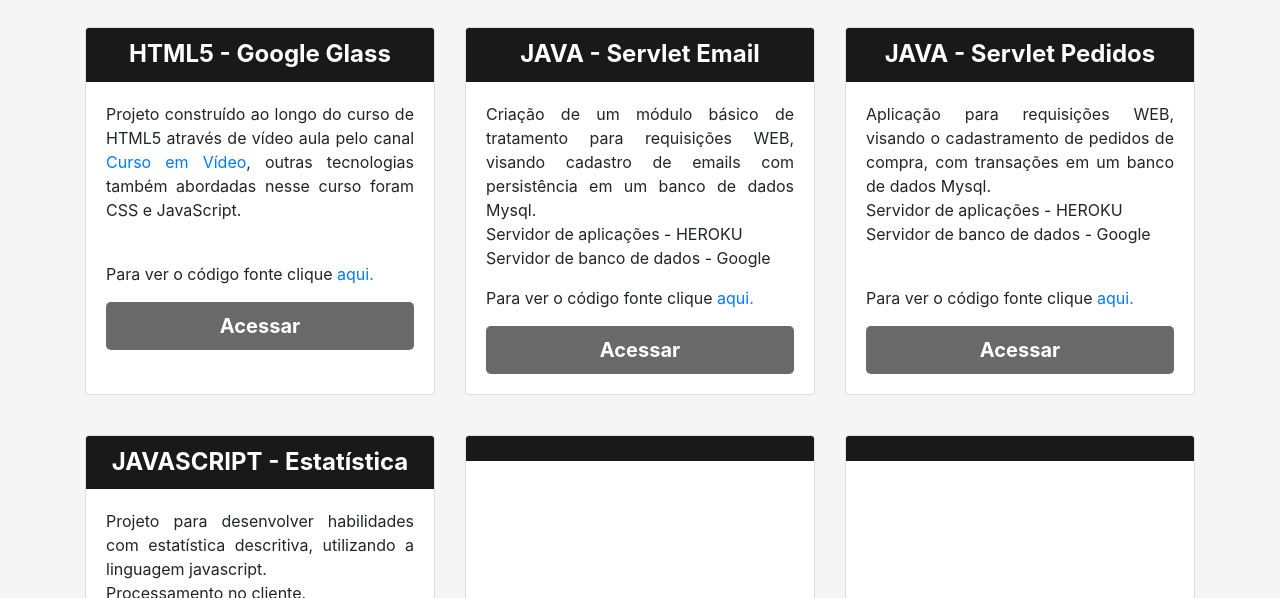
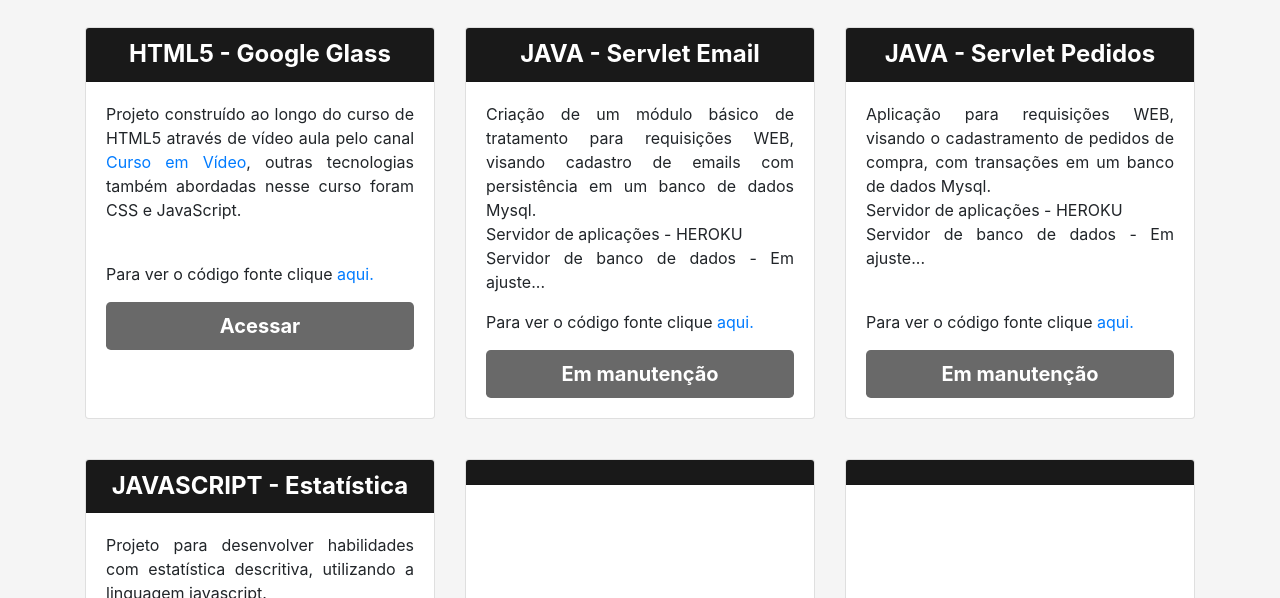
Before and after one commit to rlimax/rlimax.github.io, a plain HTML site: page index.html in a window 1280 px wide. Shown: the part 730-1328 px from the top of the page. Drawn offline with nearby package versions, Linux system fonts and the light colour scheme.

Commit message:
🚧Aviso de manutenção em projetos - no HEROKU

```diff
--- a/index.html
+++ b/index.html
@@ -94,12 +94,12 @@
                 </div>
                 <div class="card-body">
                     <p>Criação de um módulo básico de tratamento para requisições WEB, visando cadastro de emails com persistência em
-					um banco de dados Mysql.<br />Servidor de aplicações - HEROKU<br />Servidor de banco de dados - Google
+					um banco de dados Mysql.<br />Servidor de aplicações - HEROKU<br />Servidor de banco de dados - Em ajuste...
                     </p>
                     <p>Para ver o código fonte clique <a target="_blank"
                             href="https://github.com/rlimax/servlet_cadEmail">aqui.</a></p>
-                    <a href="https://stormy-sands-15439.herokuapp.com/" target="_blank"
-                        class="btn btn-lg btn-block bblue text-white font-weight-bold" style="margin-bottom: 0pt;">Acessar</a>
+                    <a href="#"
+                        class="btn btn-lg btn-block bblue text-white font-weight-bold" style="margin-bottom: 0pt;">Em manutenção</a>
                 </div>
             </div>
             <div class="card mb-4 box-shadow">
@@ -108,11 +108,11 @@
                 </div>
                 <div class="card-body">
                     <p>Aplicação para requisições WEB, visando o cadastramento de pedidos de compra, com transações em
-					um banco de dados Mysql.<br />Servidor de aplicações - HEROKU<br />Servidor de banco de dados - Google</p>
+					um banco de dados Mysql.<br />Servidor de aplicações - HEROKU<br />Servidor de banco de dados - Em ajuste...</p>
                     <br/>
                     <p>Para ver o código fonte clique <a target="_blank" href="https://github.com/rlimax/organics">aqui.</a></p>
-                    <a href="https://pacific-bayou-20579.herokuapp.com/" target="_blank"
-                        class="btn btn-lg btn-block bblue text-white font-weight-bold" style="margin-bottom: 0pt;">Acessar</a>
+                    <a href="#"
+                        class="btn btn-lg btn-block bblue text-white font-weight-bold" style="margin-bottom: 0pt;">Em manutenção</a>
                 </div>
             </div>
         </div>
```
